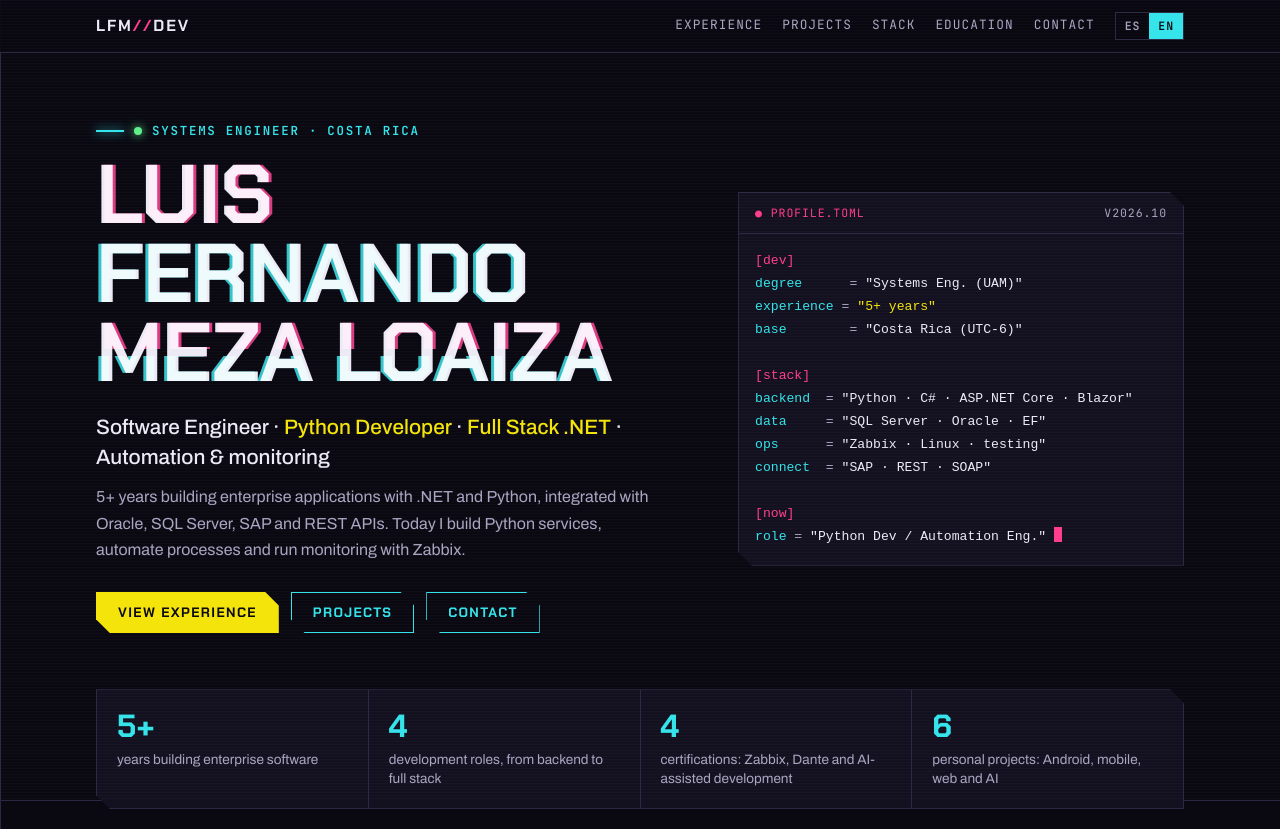
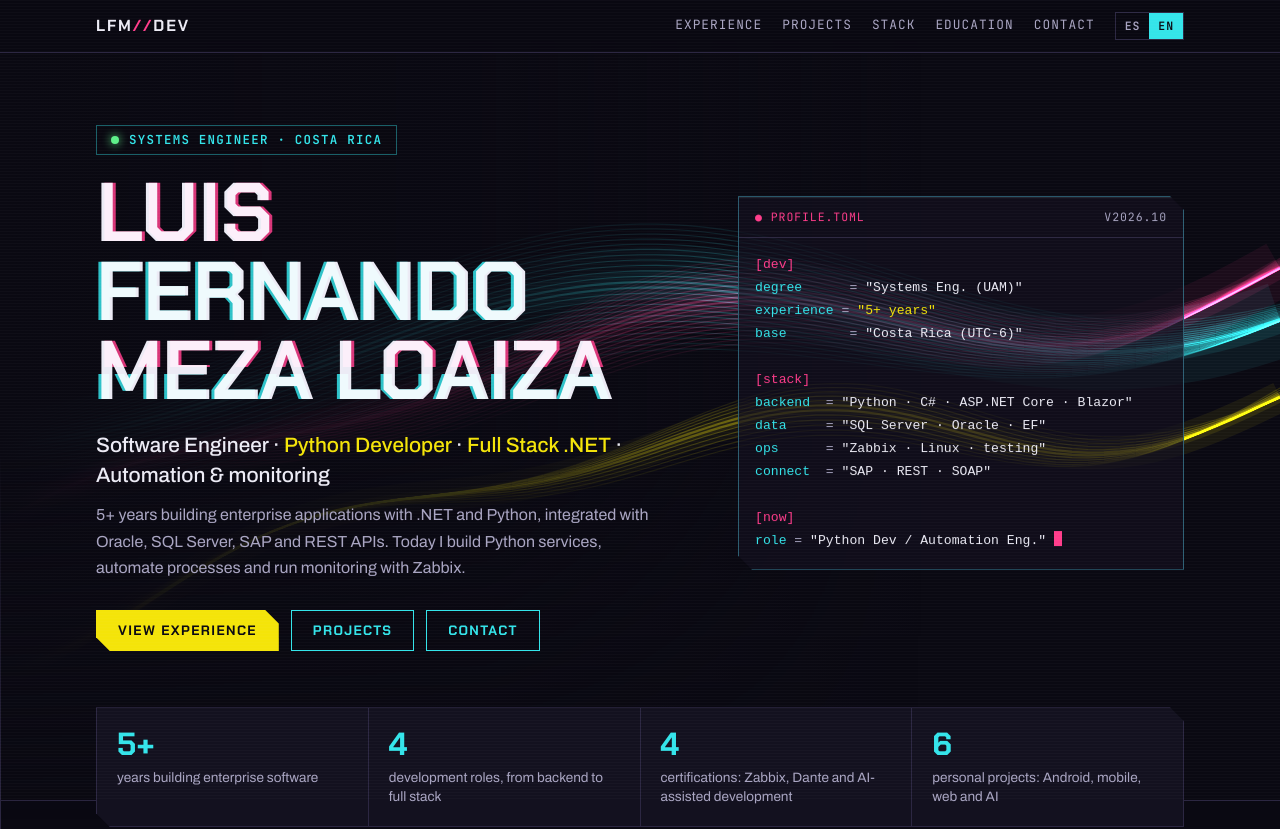
Before and after one commit to Aluiscard-develop/aluiscard-develop.github.io, a plain HTML site: page index.html in a window 1280 px wide. Shown: the top 829 px of the page. Drawn offline with Linux system fonts and the light colour scheme; animation ran at ten frames a second.

Commit message:
Añade estelas de luz animadas y panel de cristal flotante en el hero
Co-Authored-By: Claude Opus 5.5 <noreply@anthropic.com>

```diff
--- a/index.html
+++ b/index.html
@@ -84,6 +84,23 @@ a:hover { color: var(--yellow); }
 .lang button[aria-pressed="true"] { background: var(--cyan); color: var(--bg); }
 :root[lang="en"] .step::before { content: "PHASE " counter(s, decimal-leading-zero); }
 
+/* Estelas de luz detrás del hero */
+html, body { overflow-x: clip; }
+.hero-bg {
+  position: absolute; top: 0; left: 0; right: 0; height: 820px; z-index: 0; pointer-events: none;
+  -webkit-mask-image: linear-gradient(to bottom, #000 55%, transparent 100%);
+          mask-image: linear-gradient(to bottom, #000 55%, transparent 100%);
+}
+.hero-bg canvas { width: 100%; height: 100%; display: block; }
+.hero-bg::after {
+  content: ""; position: absolute; inset: 0;
+  background: linear-gradient(90deg, var(--bg) 0%, color-mix(in srgb, var(--bg) 80%, transparent) 38%, transparent 72%);
+}
+@media (max-width: 860px) {
+  .hero-bg::after { background: linear-gradient(180deg, color-mix(in srgb, var(--bg) 85%, transparent) 0%, color-mix(in srgb, var(--bg) 55%, transparent) 60%, transparent 100%); }
+}
+main { position: relative; z-index: 1; }
+
 /* Hero */
 .hero { padding-block: 72px 56px; display: grid; grid-template-columns: 1.35fr 1fr; gap: 40px; align-items: center; }
 @media (max-width: 860px) { .hero { grid-template-columns: 1fr; padding-block: 48px 40px; } }
@@ -121,7 +138,22 @@ h1 .glitch::after { color: var(--cyan); transform: translate(-3px, 0); mix-blend
 .btn-ghost:hover { background: var(--cyan); color: var(--bg); }
 
 /* Terminal del hero */
-.term { background: var(--panel); border: 1px solid var(--line); font: 400 .82rem/1.75 var(--font-mono); min-width: 0; }
+.term {
+  background: color-mix(in srgb, var(--panel) 70%, transparent);
+  -webkit-backdrop-filter: blur(14px) saturate(140%); backdrop-filter: blur(14px) saturate(140%);
+  border: 1px solid color-mix(in srgb, var(--cyan) 30%, var(--line));
+  box-shadow: 0 30px 80px -24px color-mix(in srgb, var(--magenta) 45%, transparent), inset 0 1px 0 color-mix(in srgb, #fff 8%, transparent);
+  font: 400 .82rem/1.75 var(--font-mono); min-width: 0;
+}
+@media (prefers-reduced-motion: no-preference) {
+  .term { animation: float 7s ease-in-out infinite; }
+}
+@keyframes float { 50% { transform: translateY(-8px); } }
+.eyebrow.pill {
+  display: inline-flex; padding: 8px 14px; border: 1px solid color-mix(in srgb, var(--cyan) 40%, transparent);
+  background: color-mix(in srgb, var(--bg) 60%, transparent); letter-spacing: .1em;
+}
+.eyebrow.pill::before { display: none; }
 .term-bar { display: flex; justify-content: space-between; padding: 10px 16px; border-bottom: 1px solid var(--line); color: var(--muted); font-size: .72rem; letter-spacing: .08em; text-transform: uppercase; }
 .term-bar span:first-child { color: var(--magenta); }
 .term pre { margin: 0; padding: 16px; white-space: pre-wrap; word-break: break-word; color: var(--muted); }
@@ -275,17 +307,19 @@ footer .wrap { padding-block: 24px; display: flex; justify-content: space-betwee
   </div>
 </header>
 
+<div class="hero-bg" aria-hidden="true"><canvas id="streaks"></canvas></div>
+
 <main class="wrap" id="inicio">
   <section class="hero">
     <div>
-      <div class="eyebrow"><span class="status-dot" aria-hidden="true"></span> Ingeniero en Sistemas · Costa Rica</div>
+      <div class="eyebrow pill"><span class="status-dot" aria-hidden="true"></span> Ingeniero en Sistemas · Costa Rica</div>
       <h1><span class="glitch" data-text="Luis Fernando">Luis Fernando</span><br><span class="glitch" data-text="Meza Loaiza">Meza Loaiza</span></h1>
       <p class="role">Software Engineer · <em>Python Developer</em> · <em>Full Stack .NET</em> · Automatización y monitoreo</p>
       <p class="lede">Más de 5 años construyendo aplicaciones empresariales con .NET y Python, integradas con Oracle, SQL Server, SAP y APIs REST. Hoy desarrollo servicios en Python, automatizo procesos y monitoreo con Zabbix.</p>
       <div class="cta">
         <a class="btn btn-primary cut" href="#experiencia">Ver experiencia</a>
-        <a class="btn btn-ghost cut" href="#proyectos">Proyectos</a>
-        <a class="btn btn-ghost cut" href="#contacto">Contacto</a>
+        <a class="btn btn-ghost" href="#proyectos">Proyectos</a>
+        <a class="btn btn-ghost" href="#contacto">Contacto</a>
       </div>
     </div>
     <div class="term cut" aria-label="Resumen del perfil">
@@ -809,6 +843,80 @@ footer .wrap { padding-block: 24px; display: flex; justify-content: space-betwee
   });
   applyLang(detectLang());
 
+  // Estelas de luz: cintas de hilos finos que ondulan en diagonal, mezcladas en modo aditivo.
+  (function streaks() {
+    var canvas = document.getElementById('streaks');
+    var ctx = canvas.getContext && canvas.getContext('2d');
+    if (!ctx) return;
+    var reduce = window.matchMedia('(prefers-reduced-motion: reduce)').matches;
+    var w = 0, h = 0, running = false, visible = true, t0 = performance.now();
+    var ribbons = [
+      { color: [255, 61, 139], base: 0.66, tilt: 0.40, amp: 60, freq: 1.6, speed: 0.10, phase: 0.0, strands: 22, spread: 40 },
+      { color: [52, 228, 234], base: 0.60, tilt: 0.34, amp: 80, freq: 1.1, speed: 0.07, phase: 2.1, strands: 24, spread: 54 },
+      { color: [244, 228, 9], base: 0.74, tilt: 0.30, amp: 45, freq: 2.0, speed: 0.13, phase: 4.2, strands: 12, spread: 22 }
+    ];
+
+    function resize() {
+      var dpr = Math.min(window.devicePixelRatio || 1, 1.5);
+      w = canvas.clientWidth; h = canvas.clientHeight;
+      canvas.width = Math.round(w * dpr); canvas.height = Math.round(h * dpr);
+      ctx.setTransform(dpr, 0, 0, dpr, 0, 0);
+    }
+
+    function draw(time) {
+      var t = (time - t0) / 1000;
+      ctx.globalCompositeOperation = 'source-over';
+      ctx.clearRect(0, 0, w, h);
+      ctx.globalCompositeOperation = 'lighter';
+      var steps = Math.max(40, Math.round(w / 16));
+      ribbons.forEach(function (r) {
+        var c = r.color, rgb = c[0] + ',' + c[1] + ',' + c[2];
+        function path(k) {
+          ctx.beginPath();
+          for (var i = 0; i <= steps; i++) {
+            var u = i / steps, x = u * w;
+            var wave = Math.sin(u * Math.PI * r.freq + t * r.speed * 6 + r.phase + k * 0.9)
+                     + 0.5 * Math.sin(u * Math.PI * r.freq * 2.3 - t * r.speed * 4 + r.phase);
+            var y = h * r.base - u * h * r.tilt + wave * r.amp + k * r.spread * (1 + Math.sin(u * 3 + t * 0.3));
+            if (i === 0) ctx.moveTo(x, y); else ctx.lineTo(x, y);
+          }
+        }
+        // Halo ancho y suave alrededor del centro de la cinta
+        path(0);
+        ctx.strokeStyle = 'rgba(' + rgb + ',0.07)'; ctx.lineWidth = r.spread * 1.4; ctx.stroke();
+        ctx.strokeStyle = 'rgba(' + rgb + ',0.10)'; ctx.lineWidth = r.spread * 0.5; ctx.stroke();
+        for (var s = 0; s < r.strands; s++) {
+          var k = s / (r.strands - 1) - 0.5;
+          var edge = Math.max(1 - Math.abs(k) * 1.7, 0);
+          path(k);
+          ctx.strokeStyle = 'rgba(' + rgb + ',' + (0.10 + 0.40 * edge) + ')';
+          ctx.lineWidth = Math.abs(k) < 0.06 ? 2.2 : 1.1;
+          ctx.stroke();
+        }
+      });
+    }
+
+    function loop(time) {
+      if (!running) return;
+      draw(time);
+      requestAnimationFrame(loop);
+    }
+    function update() {
+      var should = !reduce && visible && !document.hidden;
+      if (should && !running) { running = true; requestAnimationFrame(loop); }
+      if (!should) running = false;
+    }
+
+    resize();
+    draw(performance.now() + 4000);
+    window.addEventListener('resize', function () { resize(); if (!running) draw(performance.now()); });
+    document.addEventListener('visibilitychange', update);
+    if ('IntersectionObserver' in window) {
+      new IntersectionObserver(function (entries) { visible = entries[0].isIntersecting; update(); }).observe(canvas);
+    }
+    update();
+  })();
+
   var btn = document.getElementById('copy');
   var ok = document.getElementById('copied');
   var mail = document.getElementById('mail');
```
